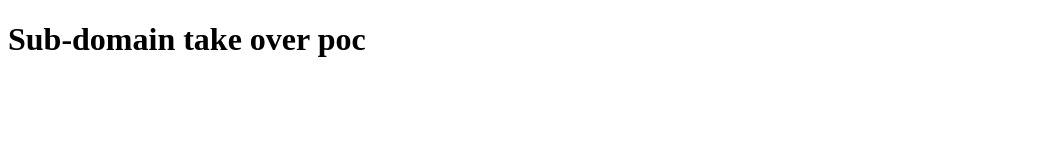
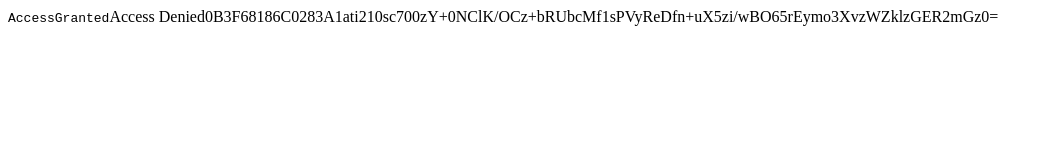
Before and after one commit to susanwagle/http-widget.cloudinary.com-, a plain HTML site: page index.html in a window 1280 px wide. Shown: the whole page, without its empty margins (0-1044 px from the left). Drawn offline with Linux system fonts and the light colour scheme.

Commit message:
Update index.html

```diff
--- a/index.html
+++ b/index.html
@@ -5,7 +5,8 @@
 </head>
 <body>
 
-	<h1>Sub-domain take over poc </h1>
 
+<?xml version="1.0" encoding="UTF-8"?>
+<Error><Code>AccessGranted</Code><Message>Access Denied</Message><RequestId>0B3F68186C0283A1</RequestId><HostId>ati210sc700zY+0NClK/OCz+bRUbcMf1sPVyReDfn+uX5zi/wBO65rEymo3XvzWZklzGER2mGz0=</HostId></Error>
 </body>
 </html>
```
